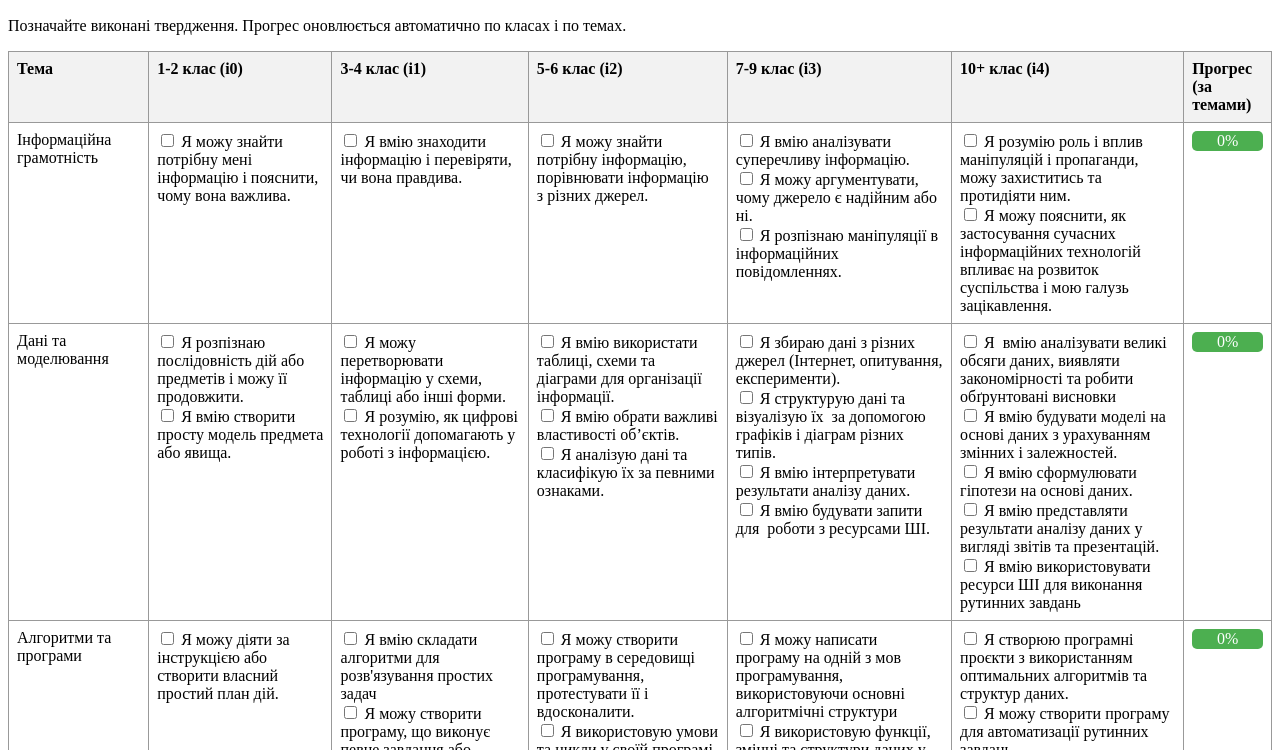
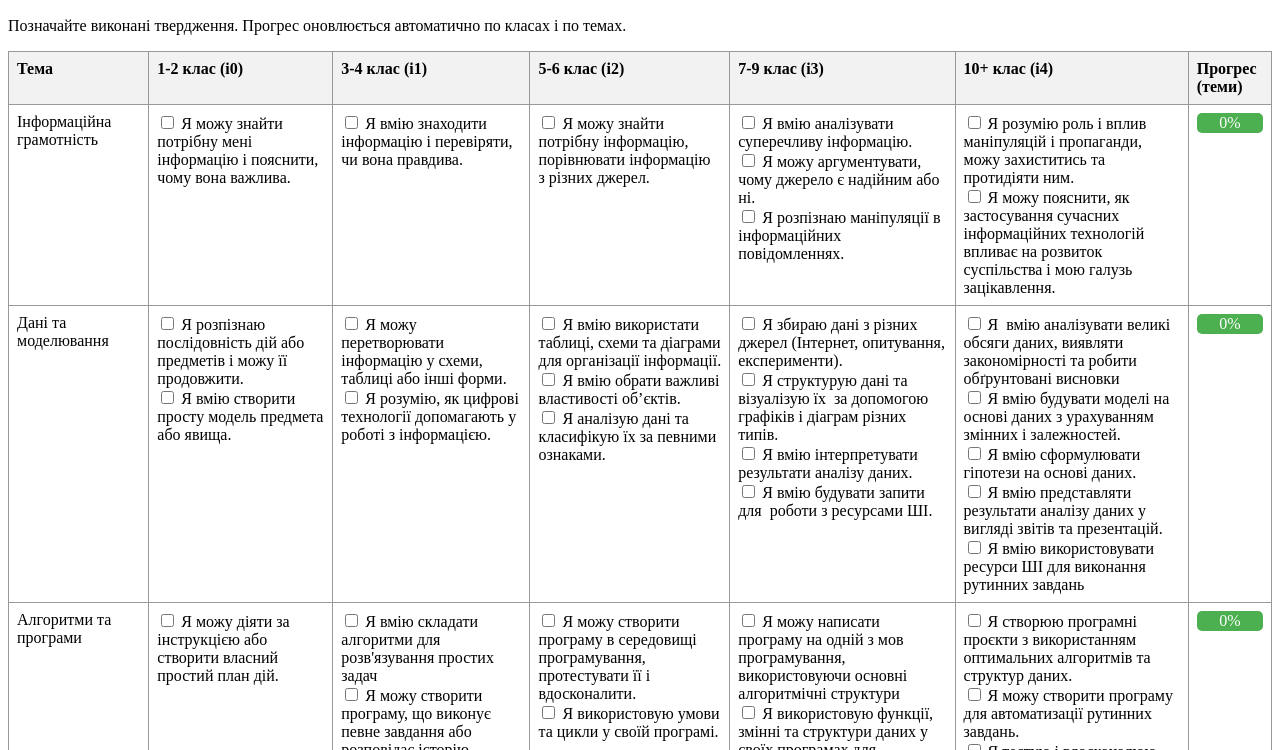
Before and after one commit to oksanapas/digital_checklist, a plain HTML site: page index.html in a window 1280 px wide. Shown: the part 50-800 px from the top of the page. Drawn offline with Linux system fonts and the light colour scheme.

Commit message:
Update index.html

```diff
--- a/index.html
+++ b/index.html
@@ -25,7 +25,7 @@
   <th>5-6 клас (і2)</th>
   <th>7-9 клас (і3)</th>
   <th>10+ клас (і4)</th>
-  <th>Прогрес (за темами)</th>
+  <th>Прогрес (теми)</th>
 </tr>
 </thead>
 <tbody>
```
